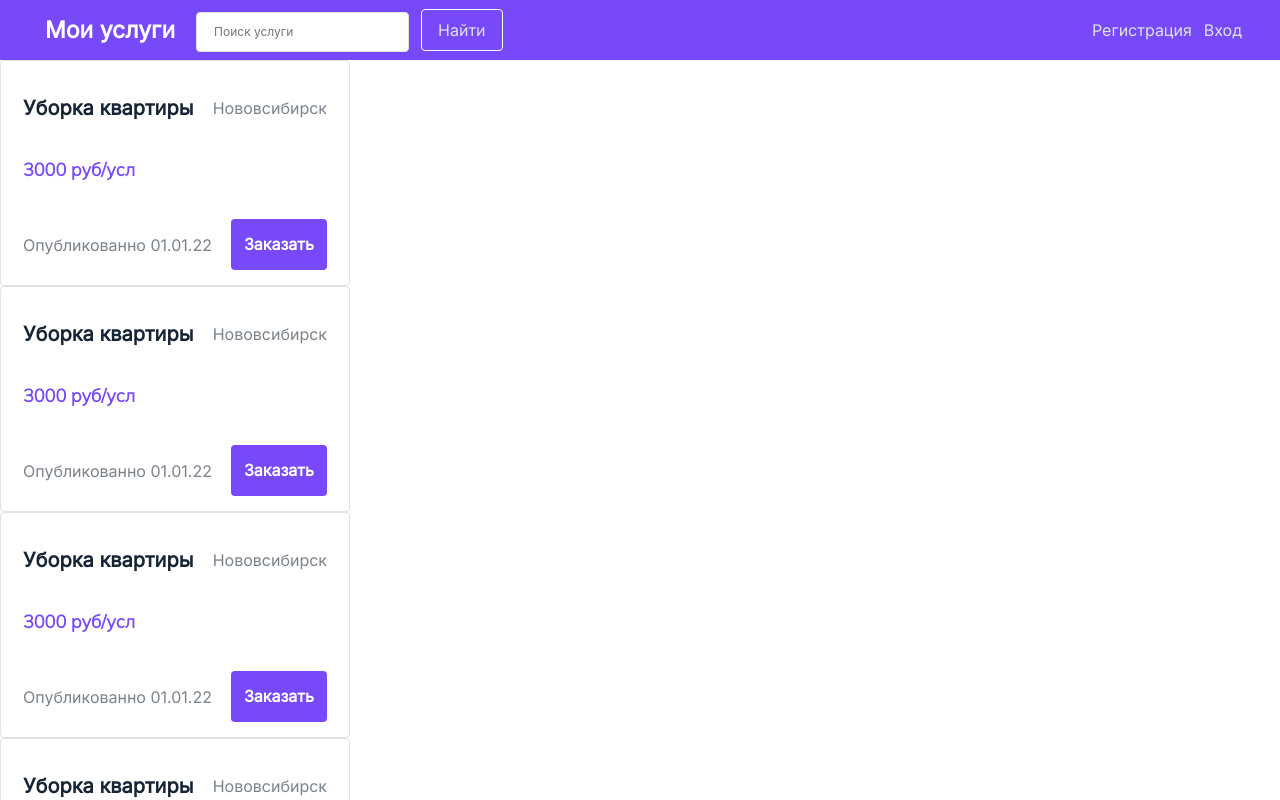
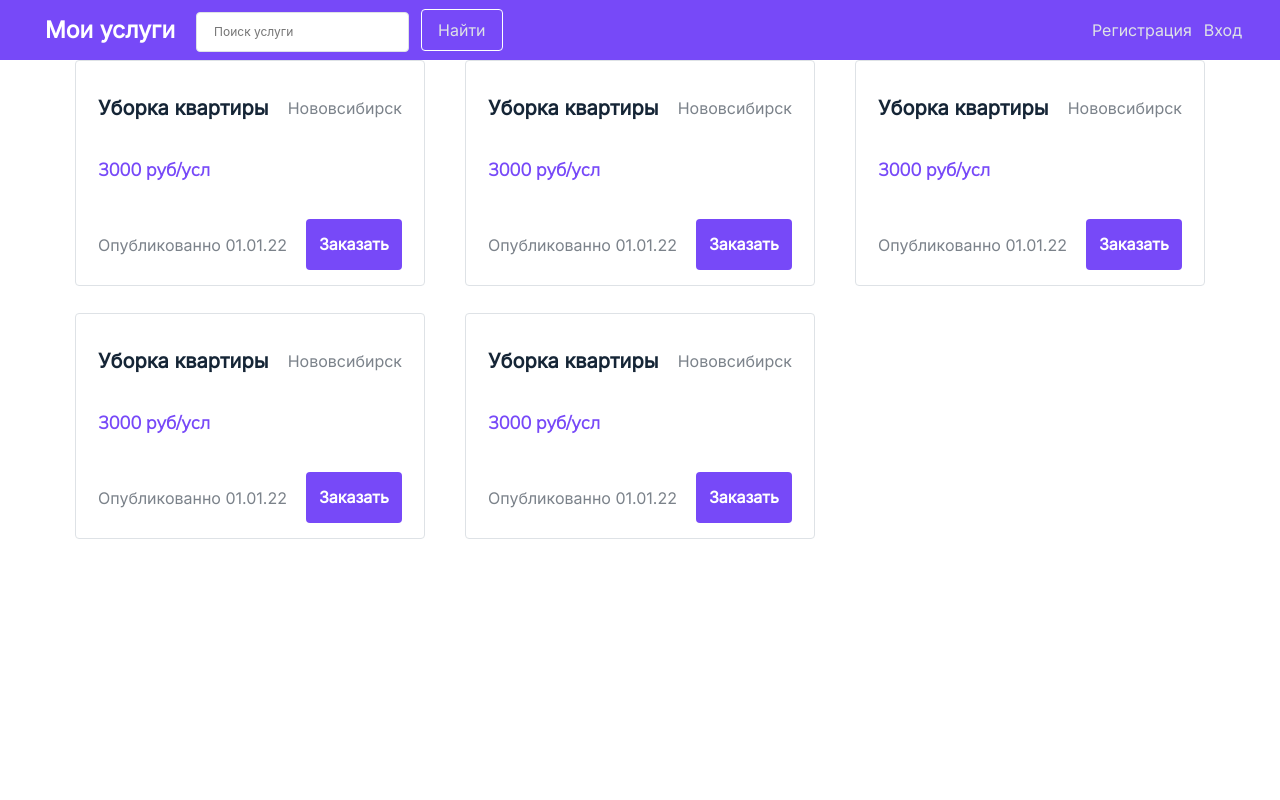
Before and after one commit to vtrefilova/my-services, a React (Create React App) app: page / in a window 1280 px wide. Shown: the top 800 px of the page. Built offline with nearby package versions, Linux system fonts and the light colour scheme.

Commit message:
card container fixed, modal modified

```diff
--- a/src/components/App.js
+++ b/src/components/App.js
@@ -8,24 +8,7 @@ import './styles/App.css';
 function App() {
   return (
     <div className="App">
-      <Header>
-        <ModalWindow text='Регистрация'>
-          {{ modalTrigger:
-            (<button key='modalTrigger' className='App-header-button'>
-              Регистрация
-            </button>),
-            modalContent: <SignupForm key='modalContent'/>
-          }}
-        </ModalWindow>
-        <ModalWindow text='Вход'>
-        {{ modalTrigger:
-            (<button key='modalTrigger' className='App-header-button'>
-              Вход
-            </button>),
-            modalContent: <LoginForm key='modalContent'/>
-          }}
-        </ModalWindow>
-      </Header>
+      <Header/>
       <Body/>
     </div>
   );
--- a/src/components/Card.js
+++ b/src/components/Card.js
@@ -1,9 +1,15 @@
 import React from "react";
 import styles from "./styles/Card.module.css"
 
-export const Card = (props) => {
+export const Card = ({ handleModal } ) => {
+    const onCardClick = () => {
+        if (handleModal) {
+            handleModal()
+        }
+    }
+
     return (
-        <div className={styles.card}>
+        <div className={styles.card} onClick={onCardClick}>
             <div className={styles.card_header}>
                 <div className={styles.card_title}>
                     Уборка квартиры
--- a/src/components/CardContainer.js
+++ b/src/components/CardContainer.js
@@ -6,10 +6,11 @@ import styles from './styles/CardContainer.module.css'
 
 export const CardContainer = () => {
     return (
-        <div className='card_container'>
+        <div className={styles.card_container}>
             <ModalWindow>
-                {{ modalTrigger: <Card/>,
-                    modalContent: <FullCard/>
+                {{
+                    modalTrigger: <Card />,
+                    modalContent: <FullCard />
                 }}
             </ModalWindow>
             <ModalWindow>
--- a/src/components/Header.js
+++ b/src/components/Header.js
@@ -1,11 +1,15 @@
 import React, { useState } from 'react';
 import { SearchString } from './SearchString';
-import styles from "./styles/Header.module.css"
+import styles from "./styles/Header.module.css";
+import { ModalWindow } from './Modal';
+import { SignupForm } from './SignupForm';
+import { LoginForm } from './Login';
+import { HeaderButton } from './HeaderButton';
 
 
 
-export const Header = (props) => {
-    const { children } = props;
+export const Header = () => {
+
     return (
         <header className={styles.Header}>
             <div className={styles.HeaderGroup}>
@@ -13,7 +17,18 @@ export const Header = (props) => {
                 <SearchString/>
             </div>
             <div className={styles.HeaderButtons}>
-                {children}
+                <ModalWindow text='Регистрация'>
+                {{ modalTrigger:
+                    <HeaderButton key='modalTrigger' className='App-header-button' text='Регистрация' />,
+                    modalContent: <SignupForm key='modalContent'/>
+                }}
+                </ModalWindow>
+                <ModalWindow text='Вход'>
+                {{ modalTrigger:
+                    <HeaderButton key='modalTrigger' className='App-header-button' text='Вход' />,
+                    modalContent: <LoginForm key='modalContent'/>
+                }}
+                </ModalWindow>
             </div>
         </header>
     );
--- /dev/null
+++ b/src/components/HeaderButton.js
@@ -0,0 +1,18 @@
+import React, { useState } from 'react';
+
+export const HeaderButton = ({ key, className, text, handleModal}) => {
+    const onButtonClick = () => {
+        if (handleModal) {
+            handleModal()
+        }
+    }
+
+    return (
+        <button
+            key={key}
+            className={className}
+            onClick={onButtonClick}>
+            {text}
+        </button>
+    );
+}
--- a/src/components/Login.js
+++ b/src/components/Login.js
@@ -1,7 +1,8 @@
-import React, { useState } from 'react';
+import React, { useState, useContext } from 'react';
 import { useFormik } from 'formik';
 import axios from 'axios';
-import styles from './styles/Signup.module.css'
+import styles from './styles/Signup.module.css';
+import {ModalContext} from './Modal';
 
 
 const validate = values => {
@@ -32,6 +33,7 @@ const validate = values => {
 };
 
 export const LoginForm = () => {
+  const handleClose = useContext(ModalContext);
 
   const formik = useFormik({
     initialValues: {
@@ -41,18 +43,19 @@ export const LoginForm = () => {
       password: '',
     },
     validate,
-    onSubmit: (values,e) => {
+    onSubmit: async(values) => {
       delete values.passwordCheck;
       const form = JSON.stringify(values, null, 2);
-      alert(form);
-      axios.post('/user', form)
+      const result = await axios.post('/user', form)
         .then(function (response) {
           console.log(response);
+          handleClose();
+          return result;
         })
         .catch(function (error) {
           console.log(error);
         });
-    },
+      }
   });
   return (
     <form className={styles.form} onSubmit={formik.handleSubmit}>
--- a/src/components/Modal.js
+++ b/src/components/Modal.js
@@ -1,22 +1,19 @@
-import React, { useState, createContext } from 'react';
+import React, { useState, createContext, cloneElement } from 'react';
 import Modal from 'react-bootstrap/Modal';
 import styles from './styles/Modal.module.css';
 export const ModalContext = createContext({});
 
-export const ModalWindow = (props) => {
+export const ModalWindow = ({ text, children }) => {
 
 const [show, setShow] = useState(false);
 
 const handleClose = () => setShow(false);
 const handleShow = () => setShow(true);
-const { text, children} = props;
-
 
 return (
   <>
-    <div onClick={handleShow}>
-    {children.modalTrigger}
-    </div>
+    {cloneElement(children.modalTrigger, { handleModal: handleShow })}
+
     <Modal show={show} onHide={handleClose}>
       <Modal.Header closeButton>
         <Modal.Title>{text}</Modal.Title>
--- a/src/components/styles/Card.module.css
+++ b/src/components/styles/Card.module.css
@@ -2,7 +2,7 @@
 @import url('https://fonts.googleapis.com/css2?family=Inter&family=Mulish:wght@300&family=Noto+Sans:wght@500&display=swap');
 
 .card {
-    max-width: 350px;
+    width: 100%;
     padding-left: 22px;
     padding-top: 35px;
     padding-right: 22px;
@@ -10,21 +10,23 @@
     background: #FFFFFF;
     border: 1px solid #DEE2E6;
     border-radius: 4px;
+    cursor: pointer;
 }
 
 .card_header {
     display: flex;
+    flex-direction: column;
+    align-items: flex-start;
+}
+
+.card_footer {
+    display: flex;
+    flex-direction: column;
     justify-content: space-between;
-    align-items: center;
+    align-items: flex-start;
 }
- .card_footer {
-    display: flex;
-    justify-content: space-between;
-    align-items: center;
- }
 
-
- .card_button {
+.card_button {
     background-color: #7749F8;
     padding-top: 16px;
     padding-bottom: 16px;
@@ -38,7 +40,8 @@
     line-height: 19px;
     border: 0;
     color: #FFFFFF;
-
+    width: 100%;
+    margin-top: 16px;
 }
 
 .card_title {
@@ -48,7 +51,7 @@
     font-size: 20px;
     line-height: 24px;
     color: #152536;
-
+    margin-bottom: 8px;
 }
 
 .card_city {
@@ -61,8 +64,7 @@
 }
 
 .card_body {
-    margin-top: 38px;
-    margin-bottom: 38px;
+    margin: 16px 0;
     display: flex;
     align-items: flex-start;
     font-family: 'Mulish';
@@ -81,3 +83,36 @@
     line-height: 16px;
     color: #7B828A;
 }
+
+@media (min-width: 800px) {
+    .card {
+        flex: 1 0 350px;
+        max-width: 350px;
+    }
+
+    .card_header {
+        flex-direction: row;
+        justify-content: space-between;
+        align-items: center;
+    }
+
+    .card_title {
+        margin-bottom: 0;
+    }
+
+    .card_footer {
+        display: flex;
+        flex-direction: row;
+        justify-content: space-between;
+        align-items: center;
+    }
+
+    .card_button {
+        margin-top: 0;
+        width: auto;
+    }
+
+    .card_body {
+        margin: 38px 0;
+    }
+}
--- a/src/components/styles/CardContainer.module.css
+++ b/src/components/styles/CardContainer.module.css
@@ -1,3 +1,20 @@
 .card_container {
     display: flex;
+    flex-wrap: wrap;
+    margin: 0 16px;
+    gap: 27px 40px;
 }
+
+@media (min-width: 800px) {
+    .card_container {
+        max-width: 740px;
+        margin: auto;
+    }
+}
+
+@media (min-width: 1200px) {
+    .card_container {
+        max-width: 1130px;
+        margin: auto;
+    }
+}
--- a/src/components/styles/Modal.module.css
+++ b/src/components/styles/Modal.module.css
@@ -9,5 +9,8 @@
     font-size: 16px;
     line-height: 16px;
     color: #DEE2E6;
+}
 
+.trigger {
+    width: auto;
 }
```
Lines whose indentation alone changed are shown as unchanged.
